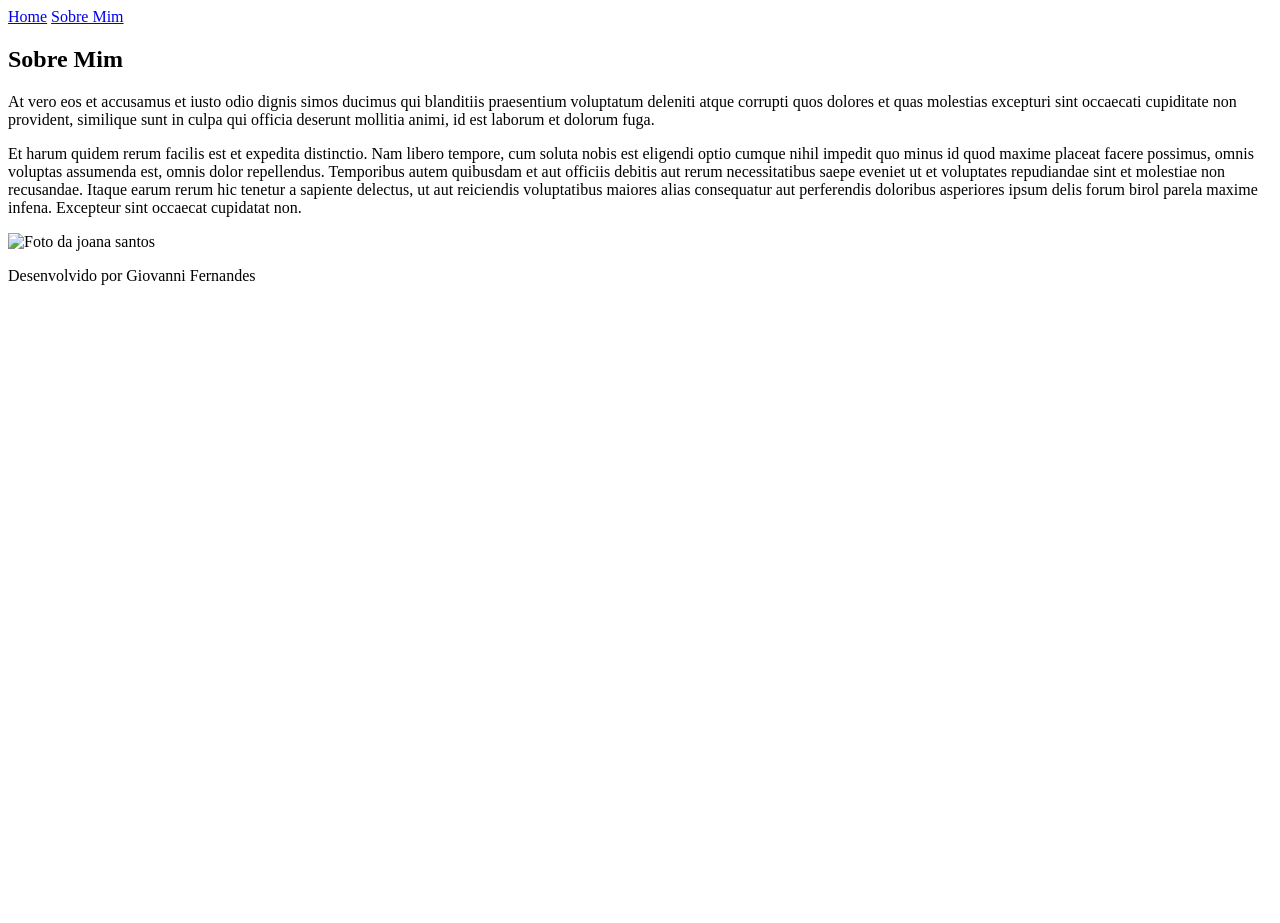
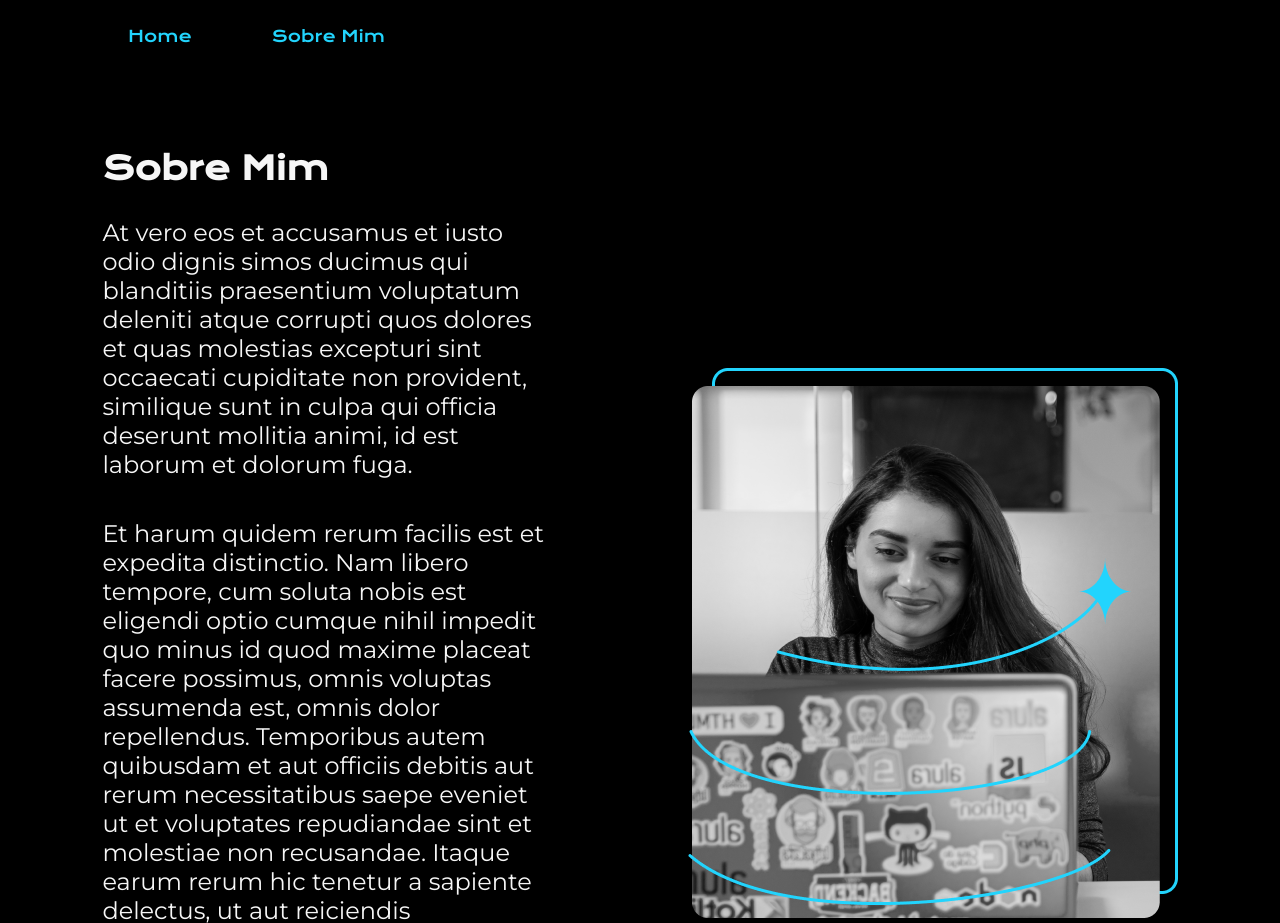
Before and after one commit to XXXSCRIPT/portfolio_joana, a plain HTML site: page about.html in a window 1280 px wide. Shown: the top 923 px of the page. Before the commit the page ends 800 px from the top, so only its background shows below. Drawn offline with nearby package versions, Linux system fonts and the light colour scheme.

Commit message:
Update about.html

```diff
--- a/about.html
+++ b/about.html
@@ -4,7 +4,7 @@
     <meta charset="UTF-8">
     <meta http-equiv="X-UA-Compatible" content="IE=edge">
     <meta name="viewport" content="width=device-width, initial-scale=1.0">
-    <link rel="stylesheet" href="/Estilos css/style.css">
+    <link rel="stylesheet" href="style.css">
 </head>
         <title> Sobre Mim</title>
 </head>
@@ -25,7 +25,7 @@
                 Et harum quidem rerum facilis est et expedita distinctio. Nam libero tempore, cum soluta nobis est eligendi optio cumque nihil impedit quo minus id quod maxime placeat facere possimus, omnis voluptas assumenda est, omnis dolor repellendus. Temporibus autem quibusdam et aut officiis debitis aut rerum necessitatibus saepe eveniet ut et voluptates repudiandae sint et molestiae non recusandae. Itaque earum rerum hic tenetur a sapiente delectus, ut aut reiciendis voluptatibus maiores alias consequatur aut perferendis doloribus asperiores ipsum delis forum birol parela maxime infena. Excepteur sint occaecat cupidatat non.
             </p>
         </section>
-        <img class="im" src="./assets/Imagem.png" alt="Foto da joana santos">
+        <img class="im" src="Imagem.png" alt="Foto da joana santos">
 
     </main>
     <footer>
```
